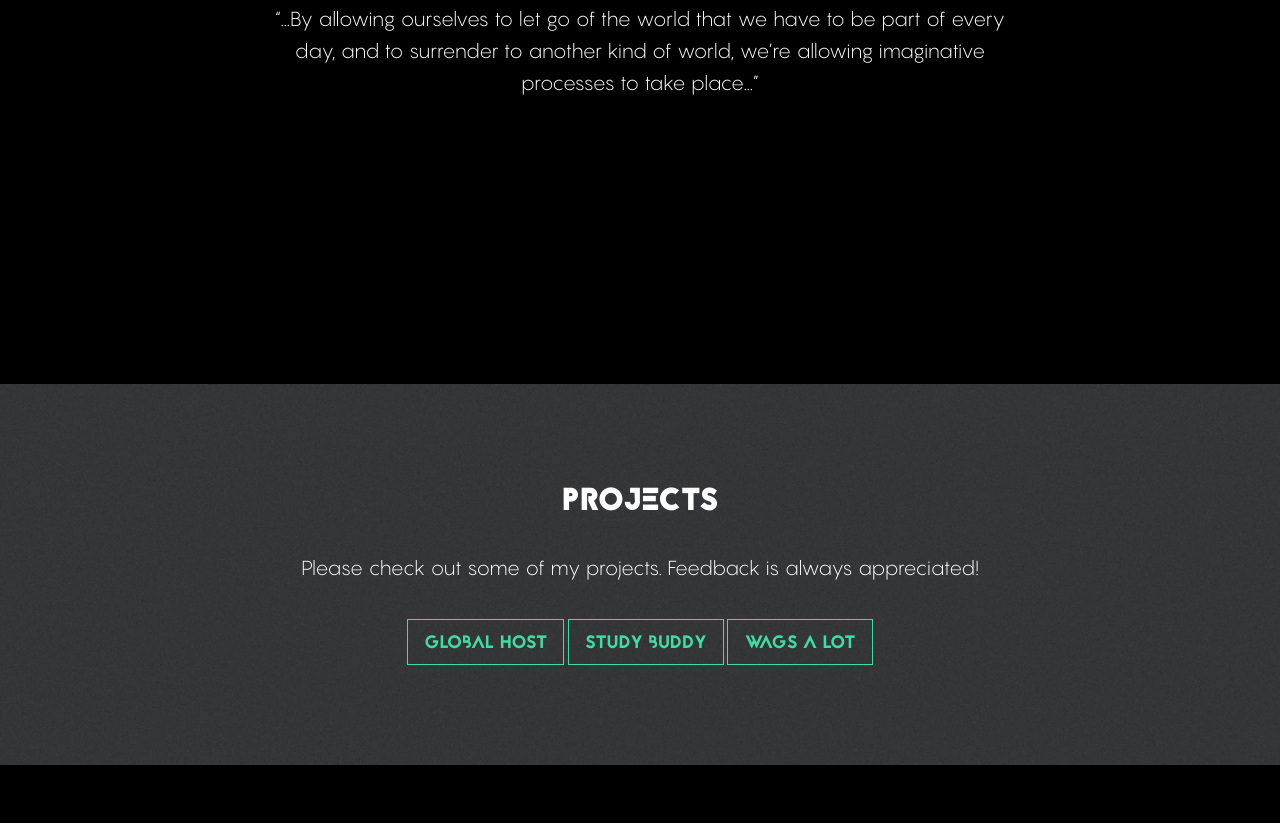
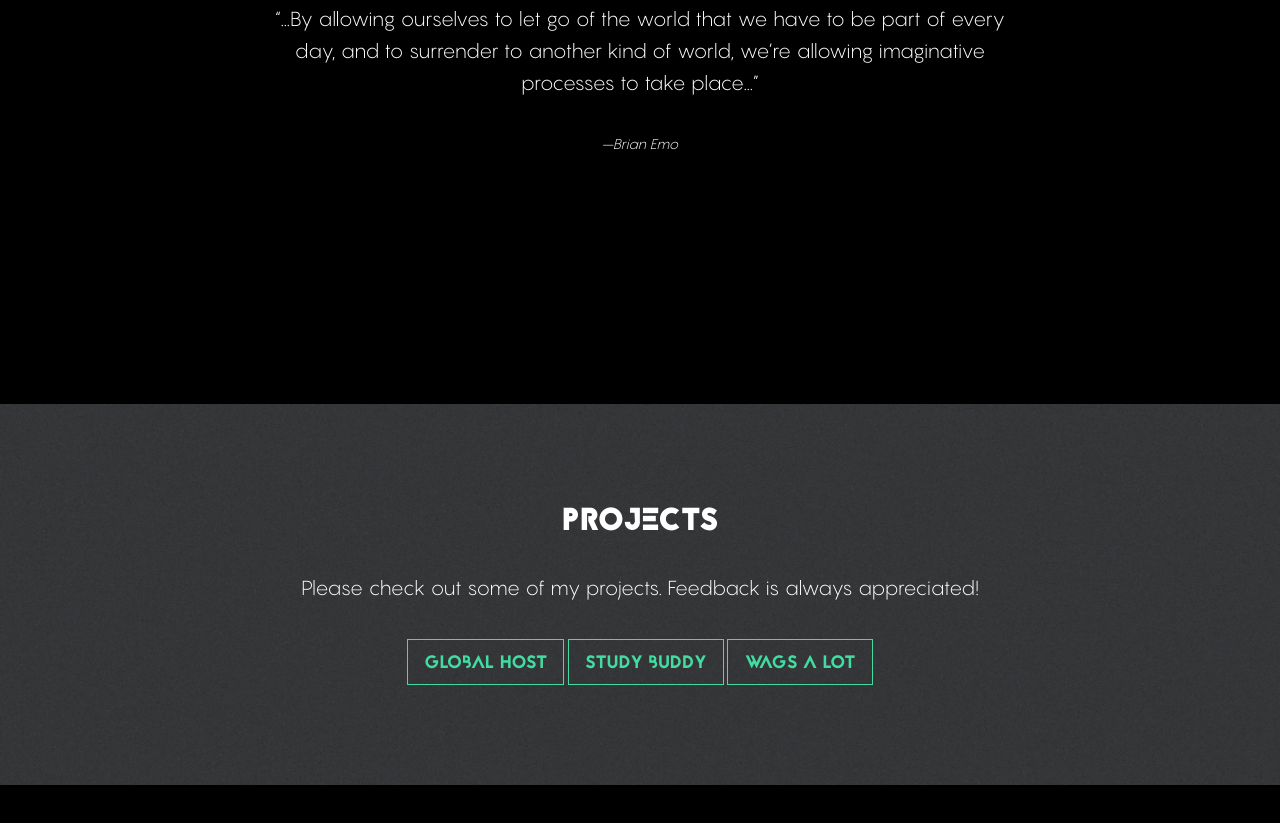
Before and after one commit to Aslonski/Aslonski.github.io, a website: page index.html in a window 1280 px wide. Shown: the part 1409-2232 px from the top of the page. Drawn offline with nearby package versions, Linux system fonts and the light colour scheme; some packages are replaced by stand-ins of ours.

Commit message:
Update index.html

```diff
--- a/index.html
+++ b/index.html
@@ -102,6 +102,7 @@
                 <p>My passion, upbeat attitude and gregarious spirit are the main traits that drive me. I love developing my technical and personal skills on a daily basis. It inspires me to look back and see how much I accomplished, and makes me want to push forward even more. <br>
                 </p>
                 <p>“...By allowing ourselves to let go of the world that we have to be part of every day, and to surrender to another kind of world, we’re allowing imaginative processes to take place...”</p>
+                <i>–Brian Emo</i>
             </div>
         </div>
     </section>
```
